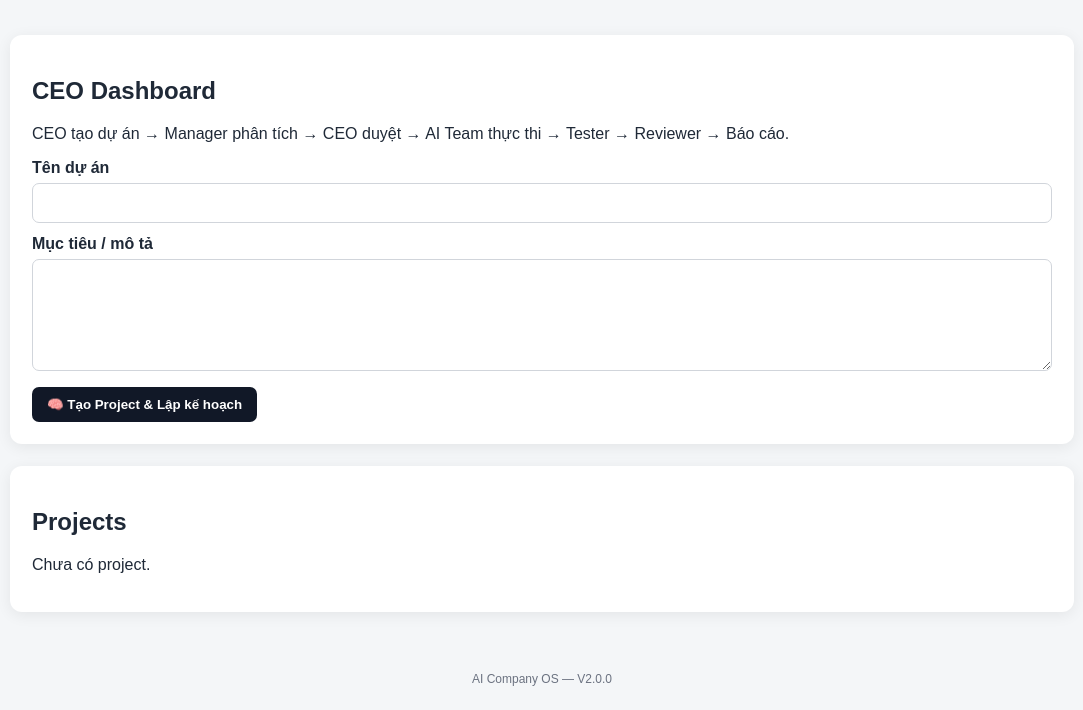
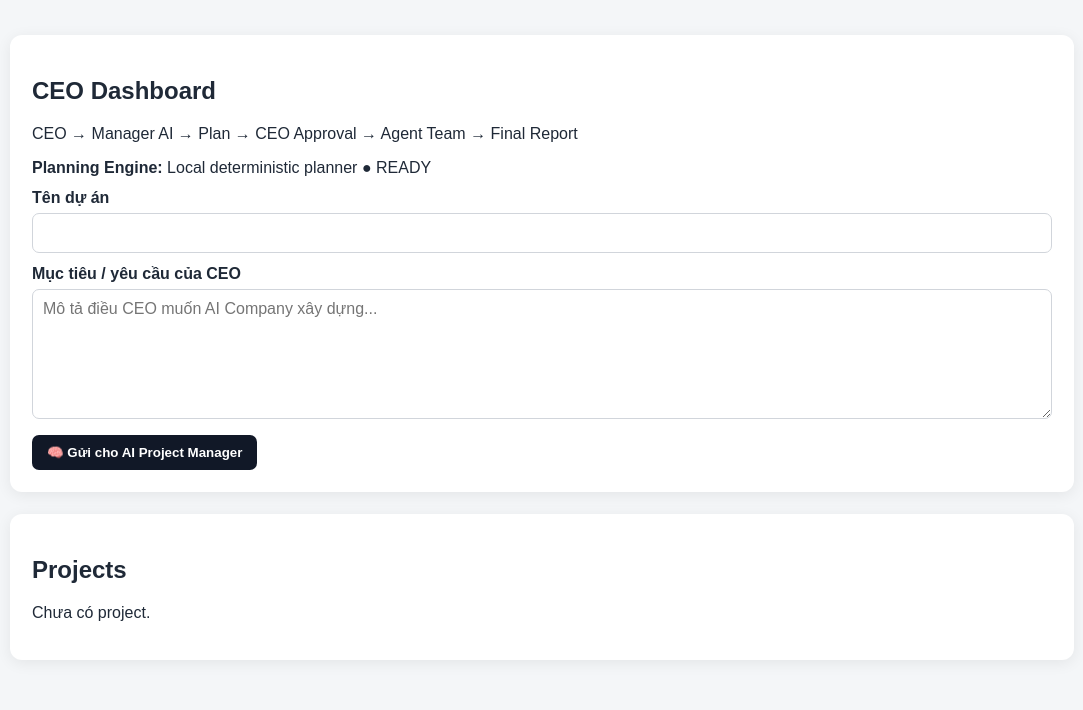
Before and after one commit to hn07/AI-Company-OS, a FastAPI app: page / in a window 1280 px wide. Shown: the part 64-774 px from the top of the page, without its empty margins (98-1181 px from the left). Before the commit the page ends 750 px from the top, so only its background shows below. Run offline with FastAPI, Linux system fonts and the light colour scheme; data that the repository does not hold is empty.

Commit message:
feat(v2): add planning engine status to dashboard

```diff
--- a/app/templates/index.html
+++ b/app/templates/index.html
@@ -2,16 +2,32 @@
 {% block content %}
 <section class="card">
   <h2>CEO Dashboard</h2>
-  <p>CEO tạo dự án → Manager phân tích → CEO duyệt → AI Team thực thi → Tester → Reviewer → Báo cáo.</p>
+  <p>CEO → Manager AI → Plan → CEO Approval → Agent Team → Final Report</p>
+
+  <div class="engine">
+    <b>Planning Engine:</b>
+    {% if llm_status['provider'] == 'ollama' %}
+      Ollama / {{ llm_status['model'] }}
+      {% if llm_status['available'] %}
+        <span class="ok">● ONLINE</span>
+      {% else %}
+        <span class="warn">● OFFLINE — fallback local planner</span>
+      {% endif %}
+    {% else %}
+      Local deterministic planner
+      <span class="ok">● READY</span>
+    {% endif %}
+  </div>
 
   <form method="post" action="/projects/create">
     <label>Tên dự án</label>
     <input name="name" required>
 
-    <label>Mục tiêu / mô tả</label>
-    <textarea name="description" rows="5" required></textarea>
+    <label>Mục tiêu / yêu cầu của CEO</label>
+    <textarea name="description" rows="6" required
+      placeholder="Mô tả điều CEO muốn AI Company xây dựng..."></textarea>
 
-    <button type="submit">🧠 Tạo Project & Lập kế hoạch</button>
+    <button type="submit">🧠 Gửi cho AI Project Manager</button>
   </form>
 </section>
 
@@ -19,12 +35,13 @@
   <h2>Projects</h2>
   {% if projects %}
   <table>
-    <tr><th>ID</th><th>Tên</th><th>Trạng thái</th><th>Ngày tạo</th></tr>
+    <tr><th>ID</th><th>Tên</th><th>Trạng thái</th><th>Planning</th><th>Ngày tạo</th></tr>
     {% for p in projects %}
     <tr>
       <td><a href="/projects/{{ p['id'] }}">{{ p['id'] }}</a></td>
       <td>{{ p['name'] }}</td>
       <td><span class="status">{{ p['status'] }}</span></td>
+      <td>{{ p['plan_provider'] or '—' }}</td>
       <td>{{ p['created_at'] }}</td>
     </tr>
     {% endfor %}
```
